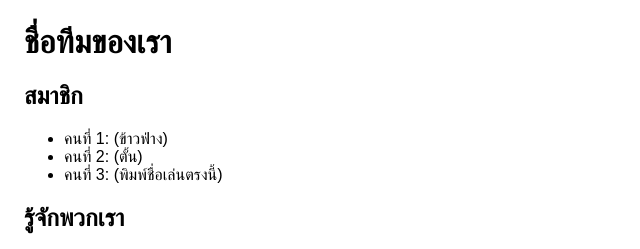
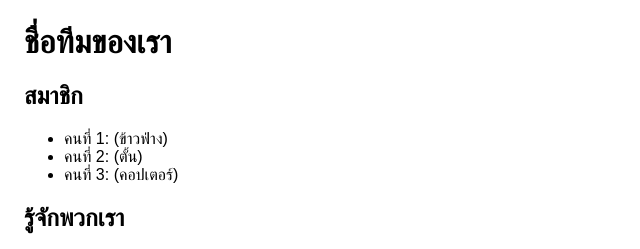
Before and after one commit to 405-21-Chositra/-team-7, a plain HTML site: page index.html in a window 1280 px wide. Shown: the top 249 px of the page, 0-640 px from the left. Drawn offline with Linux system fonts and the light colour scheme.

Commit message:
Update index.html
เพิ่มชื่อคนที่3แล้ว

```diff
--- a/index.html
+++ b/index.html
@@ -16,7 +16,7 @@
   <ul id="member-list">
     <li>คนที่ 1: (ข้าวฟ่าง)</li>
     <li>คนที่ 2: (ตั้น)</li>
-    <li>คนที่ 3: (พิมพ์ชื่อเล่นตรงนี้)</li>
+    <li>คนที่ 3: (คอปเตอร์)</li>
   </ul>
 
   <!-- ===== รอบที่ 2: คนที่ 1 (หัวหน้าทีม) ทำการ์ดให้ครบ 3 ใบ ===== -->
```
